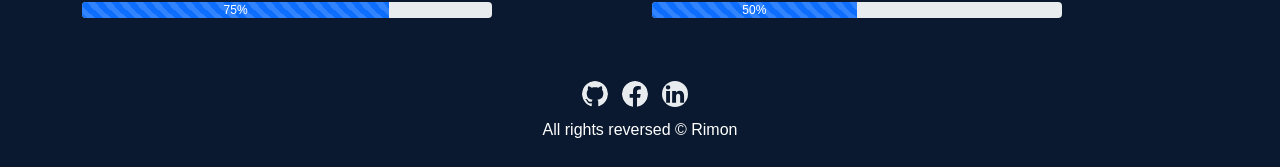
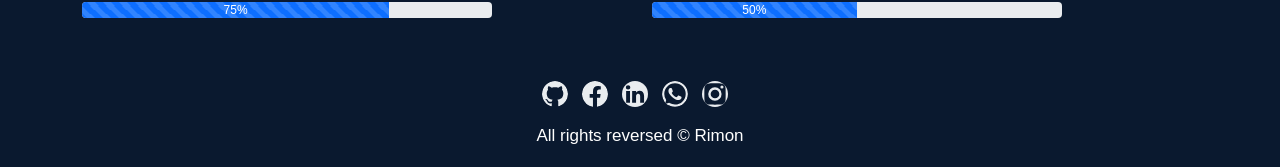
Before and after one commit to rimonhossain12/my-protfolio, a React (Create React App) app: page / in a window 1280 px wide. Shown: the part 1347-1514 px from the top of the page. Built offline with nearby package versions, Linux system fonts and the light colour scheme.

Commit message:
instagram link added

```diff
--- a/src/pages/Home/Footer/Footer.js
+++ b/src/pages/Home/Footer/Footer.js
@@ -1,5 +1,5 @@
 import React from 'react';
-import { BsGithub, BsFacebook, BsLinkedin } from "react-icons/bs";
+import { BsGithub, BsFacebook, BsLinkedin, BsWhatsapp, BsInstagram } from "react-icons/bs";
 import './Footer.css';
 
 const Footer = () => {
@@ -16,9 +16,14 @@ const Footer = () => {
                 <a href="https://www.linkedin.com/in/rimonhossain12/" target={`_blank`}>
                     <BsLinkedin className='social-icon'/>
                 </a>
-
+                <a href="#home">
+                    <BsWhatsapp className='social-icon'/>
+                </a>
+                <a href="https://www.instagram.com/ar.rimon.7731/" target={`_blank`}>
+                    <BsInstagram className='social-icon' />
+                </a>
             </div>
-            <p>All rights reversed &copy; Rimon</p>
+            <p style={{fontSize:'17px',padding:'5px'}}>All rights reversed &copy; Rimon</p>
         </div>
     );
 };
```
